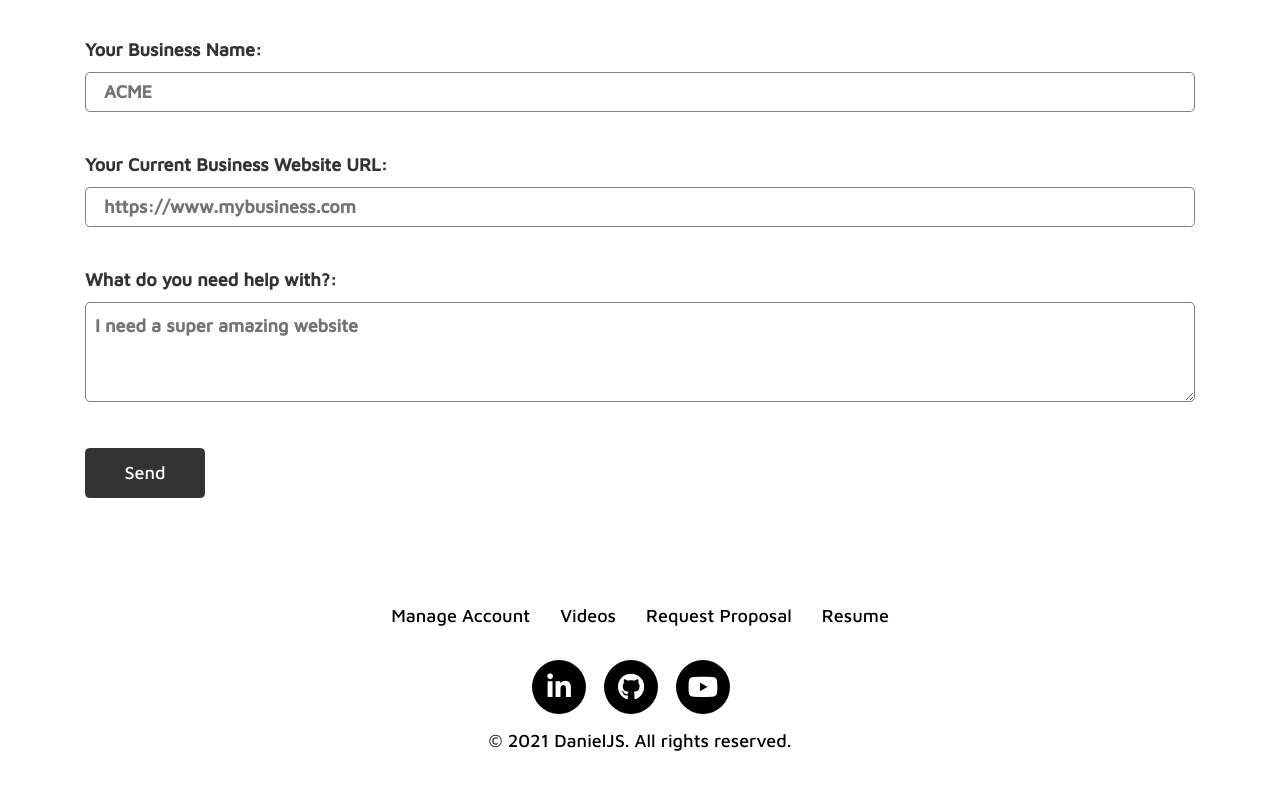
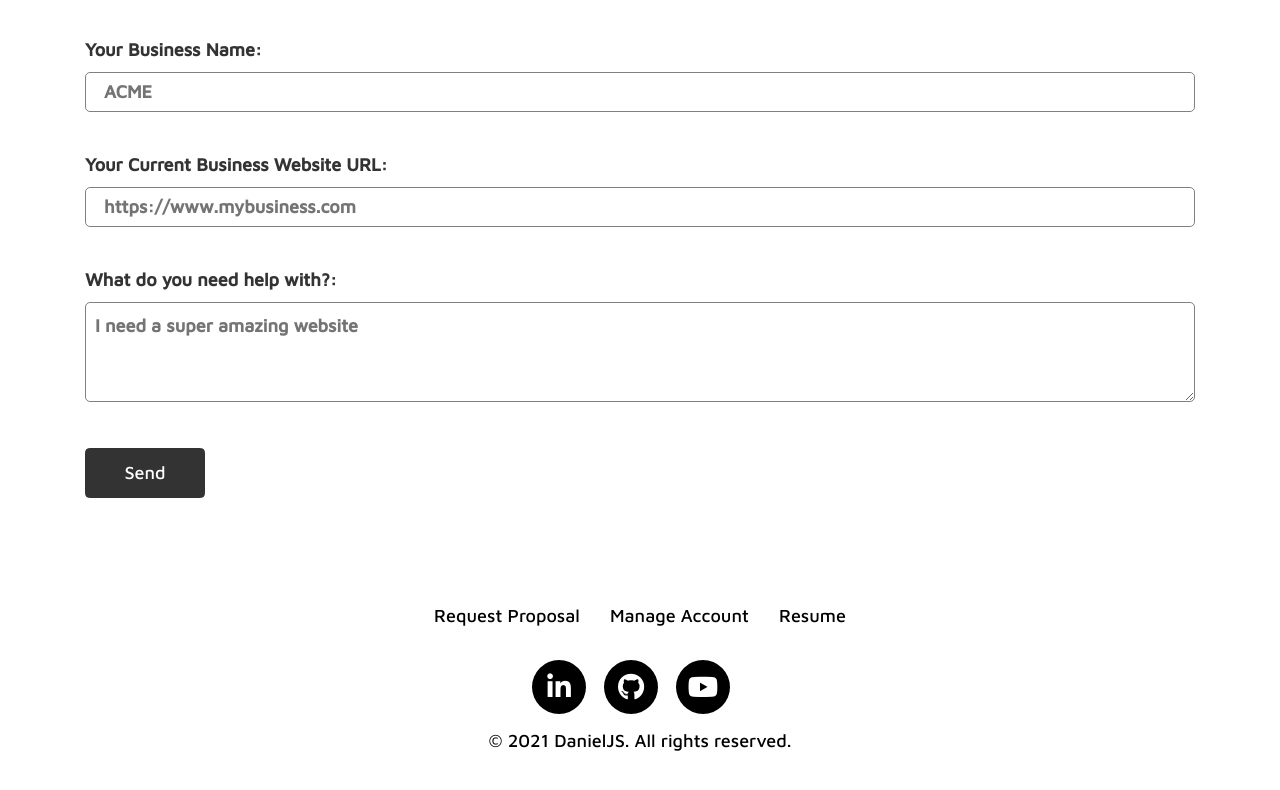
Before and after one commit to Daniel-J-S/DanielJS-Brand-Website, a Gatsby site: page /proposal-request in a window 1280 px wide. Shown: the part 526-1316 px from the top of the page. Built offline with nearby package versions, Linux system fonts and the light colour scheme; Gatsby itself is replaced by a stand-in of ours; no server answers.

Commit message:
wip: removes tutorials nav option

```diff
--- a/src/components/footer.js
+++ b/src/components/footer.js
@@ -13,14 +13,14 @@ class Footer extends Component {
                                 <div className="menu-main-container">
                                     <ul id="menu-main" className="menu">
                                         <li>
+                                            <Link to="/proposal-request">Request Proposal</Link>
+                                        </li>
+                                        <li>
                                             <span className="snipcart-customer-signin">Manage Account</span>
                                         </li>
-                                        <li>
+                                        {/* <li>
                                             <Link to="/videos">Videos</Link>
-                                        </li>
-                                        <li>
-                                            <Link to="/proposal-request">Request Proposal</Link>
-                                        </li>
+                                        </li> */}
                                         <li>
                                             <Link to="/resume">Resume</Link>
                                         </li>
--- a/src/components/nav.js
+++ b/src/components/nav.js
@@ -50,7 +50,7 @@ const ResponsiveNav = ({ location, darkenBackground, setDarkenBackground }) => {
 
   const links = (
       <>
-        <Link onClick={toggleNav} activeStyle={{margin: 0}} activeClassName={!isSmallScreen ? 'with-underline' : ''} className="nav-link" to="/videos">Tutorials</Link>
+        {/* <Link onClick={toggleNav} activeStyle={{margin: 0}} activeClassName={!isSmallScreen ? 'with-underline' : ''} className="nav-link" to="/videos">Tutorials</Link> */}
         <Link onClick={toggleNav} activeStyle={{margin: 0}} activeClassName={!isSmallScreen ? 'with-underline' : ''} className="nav-link" to="/proposal-request">Proposal Request</Link>
         <span onKeyDown={() => handleNav('contact')} tabIndex="0" role="link" className="nav-link" onClick={() => handleNav('contact')}>Contact Me</span>
         <Link onClick={toggleNav} activeStyle={{margin: 0}} activeClassName={!isSmallScreen ? 'with-underline' : ''} className="nav-link" to="/resume">Resume</Link>
```
